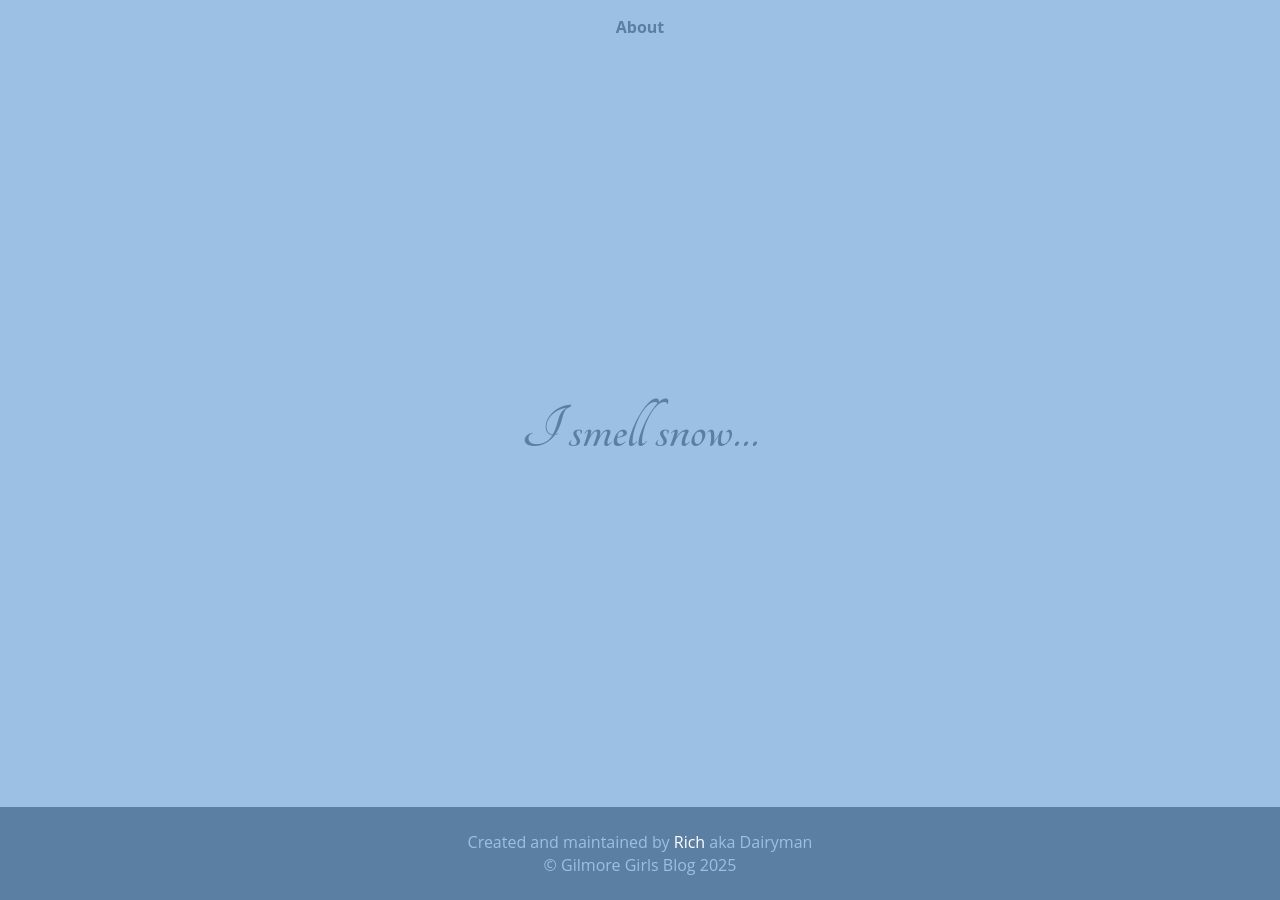
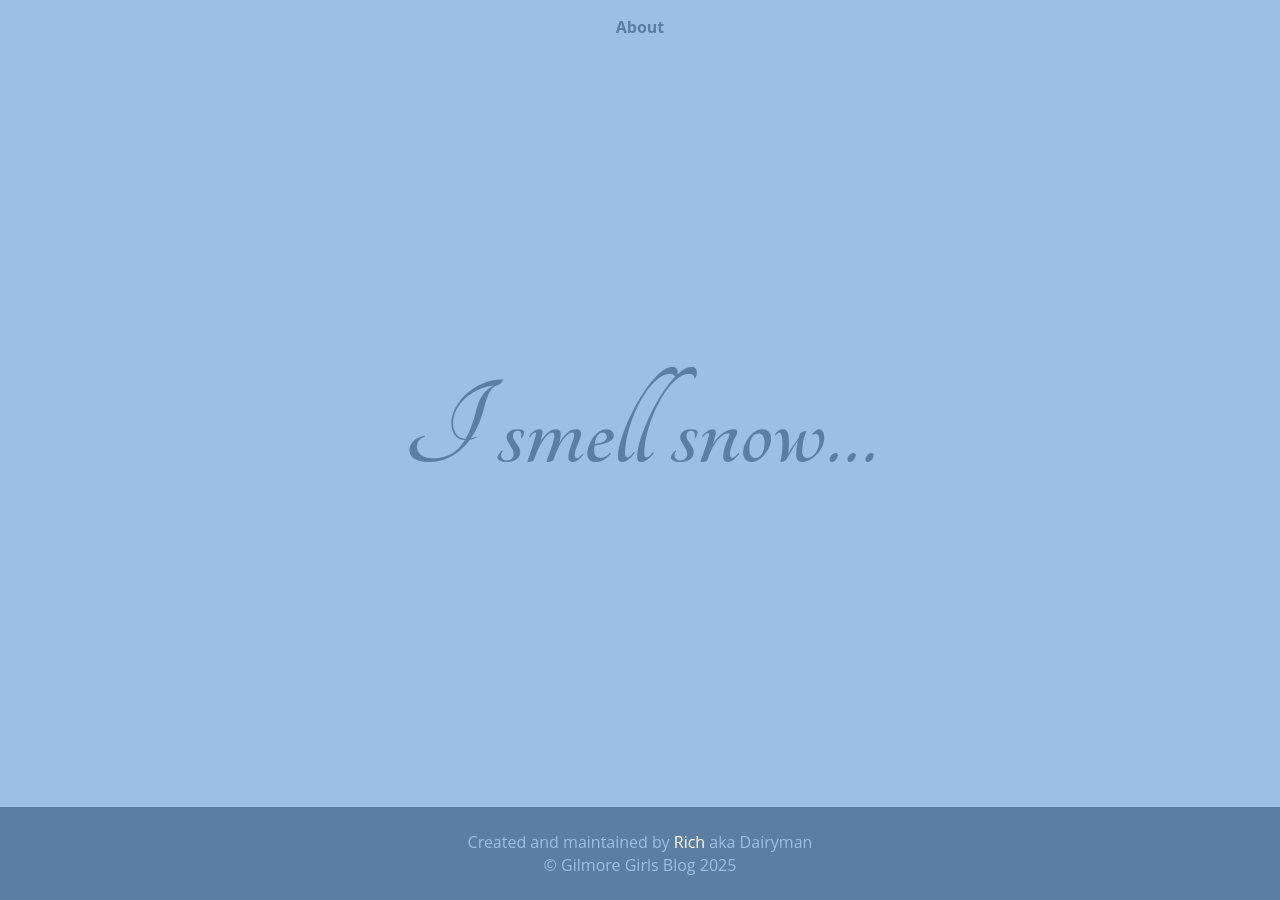
Before and after one commit to github-rich/babysteps, a Jekyll site: the page built from _pages/i_smell_snow.md, in a window 1280 px wide. Built offline with Jekyll 4.4.1, drawn with Linux system fonts in a browser that asks for light colours.

Commit message:
added smell snow scss using variable viewport width

```diff
--- a/_layouts/default.html
+++ b/_layouts/default.html
@@ -10,6 +10,7 @@
     <link rel="preconnect" href="https://fonts.gstatic.com" crossorigin>
     <link href="https://fonts.googleapis.com/css2?family=Tangerine:wght@700&display=swap" rel="stylesheet">
 </head>
+<body class="Site {{ page.layout }}-page"> <!-- Keeps the footer down! -->
     <header>
         <nav class="navbar">
             <ul class="nav-links">
@@ -18,15 +19,10 @@
         </nav>
         <h1 class="header_site_title">{{ site.title }}</h1>
     </header>
-
-<body class="Site {{ page.layout }}-page"> <!-- Keeps the footer down! -->
-
     <main class="site-content">
         {{ content }}
     </main>
-
     <div class="push"></div>
-
     <footer class="footer">
         <p class="footer-links">Created and maintained by <a href=mailto:"{{site.email}}">Rich</a> aka Dairyman<br>
             &copy; {{ site.title }} {{ "now" | date: "%Y" }}
--- a/_layouts/i_smell_snow.html
+++ b/_layouts/i_smell_snow.html
@@ -9,6 +9,7 @@
     <link rel="preconnect" href="https://fonts.gstatic.com" crossorigin>
     <link href="https://fonts.googleapis.com/css2?family=Tangerine:wght@700&display=swap" rel="stylesheet">
 </head>
+<body class="Site {{ page.layout }}-page"> <!-- Keeps the footer down! -->
     <header>
         <nav class="navbar">
             <ul class="nav-links">
@@ -16,11 +17,11 @@
             </ul>
         </nav>
     </header>
-<body class="Site {{ page.layout }}-page"> <!-- Keeps the footer down! -->
-    <main class="snow">
-        {{ content }}
+    <main class="snow-body">
+        <div class="snow-container">
+            <span class="snow-fit-text">{{content}}</span>
+        </div>
     </main>
-
     <div class="push"></div>
         <footer class="footer">
         <p class="footer-links">Created and maintained by <a href=mailto:"{{site.email}}" class="highlight">Rich</a> aka Dairyman<br>
--- a/_pages/i_smell_snow.md
+++ b/_pages/i_smell_snow.md
@@ -4,4 +4,4 @@ title: It's coming
 permalink: /index
 ---
 
-# I smell snow...
+I smell snow...
--- a/_sass/_base.scss
+++ b/_sass/_base.scss
@@ -2,18 +2,6 @@
     margin: 0;
     padding: 0;
     box-sizing: border-box;
-}
-
-.snow {
-  display: flex;
-  justify-content: center;
-  align-items: center;
-  height: 100vh;
-  margin: 0;
-  background-color: #9BC0E3;
-  font-family: 'Tangerine', cursive;
-  font-size: 2rem;
-  color: #5A7FA2;
 }
 
 main {
--- a/_sass/_main.scss
+++ b/_sass/_main.scss
@@ -3,3 +3,4 @@
 @import 'footer';
 @import 'cards';
 @import 'blockquote';
+@import 'i_smell_snow';
--- /dev/null
+++ b/_sass/i_smell_snow.scss
@@ -0,0 +1,41 @@
+.snow-old {
+    display: flex;
+    justify-content: center;
+    align-items: center;
+    height: 100vh;
+    margin: 0;
+    background-color: #9BC0E3;
+    font-family: 'Tangerine', cursive;
+    font-size: 2rem;
+    color: #5A7FA2;
+  }
+
+.snow-body {
+    margin: 0;
+    padding: 0;
+    overflow: hidden;
+    height: 100vh;
+    display: flex;
+    justify-content: center;
+    align-items: center;
+    background-color: #9BC0E3;
+    color: #5A7FA2;
+}
+
+.snow-container {
+    width: 100%;
+    padding: 20px;
+    box-sizing: border-box;
+    text-align: center;
+
+}
+
+.snow-fit-text {
+    display: inline-block;
+    font-family: 'Tangerine', cursive;
+    white-space: nowrap; /* Prevents text from breaking to a new line */
+    width: 100%;
+    text-align: center;
+    font-size: 10vw; /* Font size relative to viewport width */
+
+}
```
Also changed, not shown: screenwidth.html (added, +43 -0 lines). Lines whose indentation alone changed are shown as unchanged.
